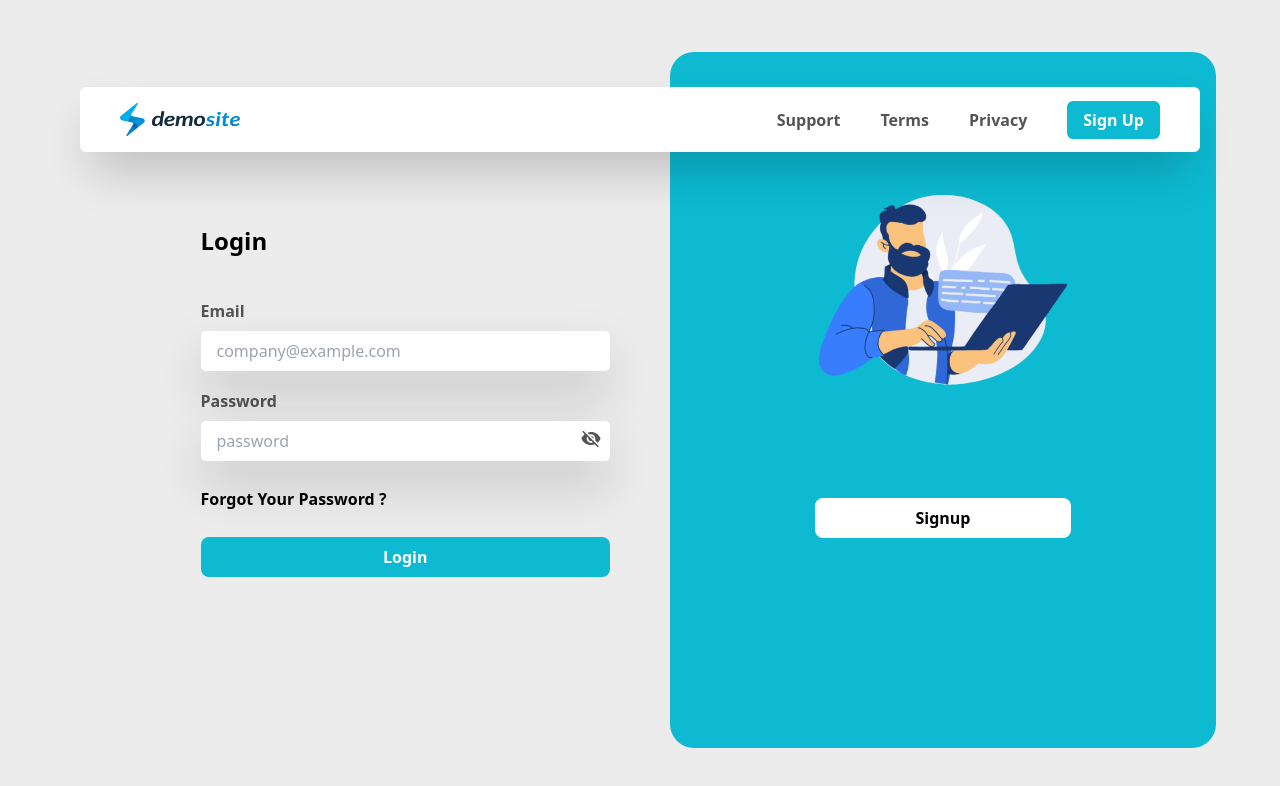
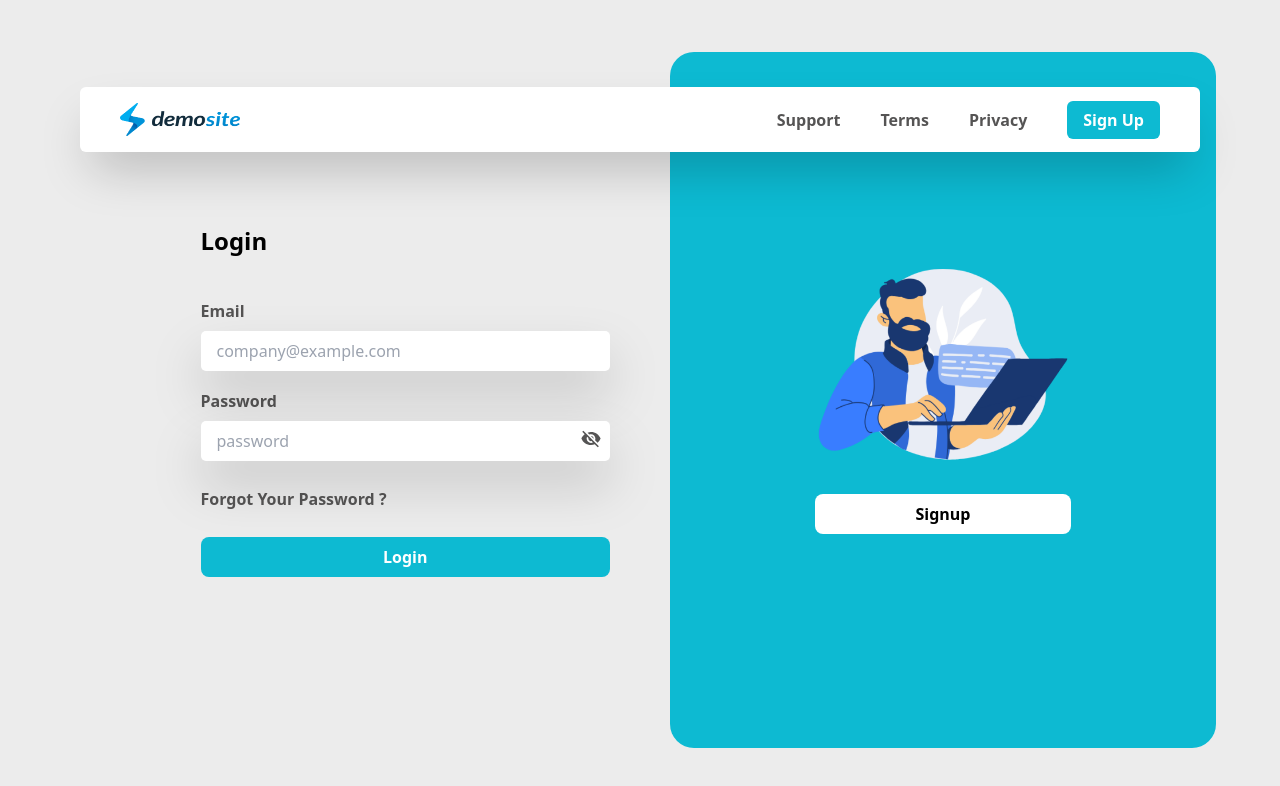
Before and after one commit to Rafidulemon/hr_mgt, a React (Vite) app: page /auth/login in a window 1280 px wide. Shown: the top 786 px of the page. Built offline with nearby package versions, Linux system fonts and the light colour scheme.

Commit message:
login update

```diff
--- a/src/pages/auth/Login.tsx
+++ b/src/pages/auth/Login.tsx
@@ -33,7 +33,7 @@ function LoginPage() {
 
   const handleLogin = (data: FormData) => {
     console.log("Form submitted:", data);
-    navigate("/home/dashboard");
+    navigate("/");
   };
   return (
     <div className="h-screen bg-[#ECECEC]">
@@ -65,7 +65,7 @@ function LoginPage() {
 
                   <span
                     onClick={handleForgotPasswordClick}
-                    className="font-semibold cursor-pointer"
+                    className="font-semibold cursor-pointer text-text_bold w-fit"
                   >
                     Forgot Your Password ?
                   </span>
@@ -82,8 +82,8 @@ function LoginPage() {
             </div>
           </div>
         </div>
-        <div className="col-span-1 rounded-3xl bg-[#0DBAD2] flex justify-center items-center px-[90px] pt-[130px] pb-[90px] overflow-hidden ">
-          <div className="w-[70%] h-[96%]  flex flex-col  items-center">
+        <div className="col-span-1 rounded-3xl bg-[#0DBAD2] flex justify-center items-center px-[90px] overflow-hidden ">
+          <div className="w-[70%] flex flex-col items-center gap-8">
             <div className="w-full">
               <img
                 src="/forgetPass.png"
```
